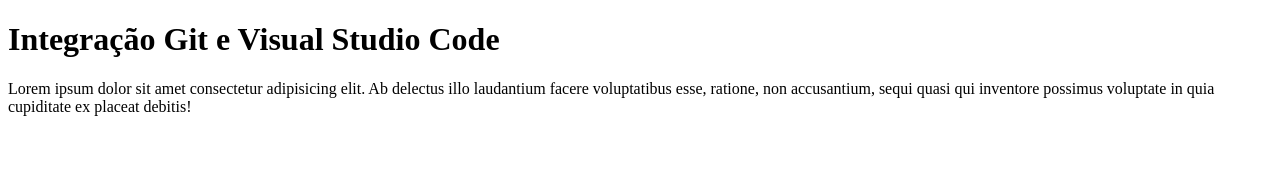
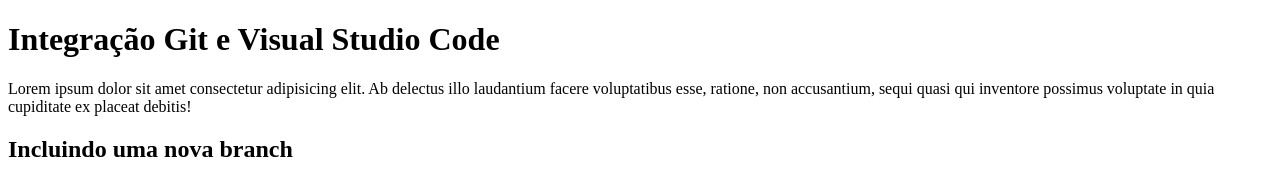
Before and after one commit to LisioSouza/testeGit, a plain HTML site: page index.html in a window 1280 px wide. Drawn offline with Linux system fonts and the light colour scheme.

Commit message:
Incluindo novo arquivo na branch

```diff
--- a/index.html
+++ b/index.html
@@ -9,5 +9,6 @@
 <body>
    <h1>Integração Git e Visual Studio Code</h1>
    <p>Lorem ipsum dolor sit amet consectetur adipisicing elit. Ab delectus illo laudantium facere voluptatibus esse, ratione, non accusantium, sequi quasi qui inventore possimus voluptate in quia cupiditate ex placeat debitis!</p>
+   <h2>Incluindo uma nova branch</h2>
 </body>
 </html>
```
